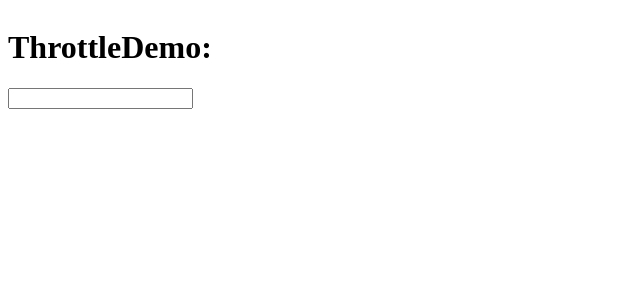
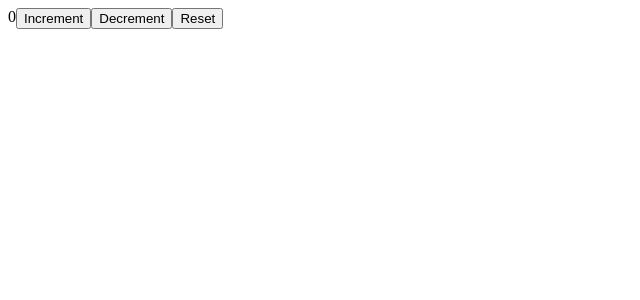
Before and after one commit to vrishabhparmar/react-tutorial, a React (Vite) app in the folder Week_2/my-app/: page / in a window 1280 px wide. Shown: the top 300 px of the page, without its empty margins (0-640 px from the left). Built offline with nearby package versions, Linux system fonts and the light colour scheme.

Commit message:
beginner1

```diff
--- a/Week_2/my-app/src/App.jsx
+++ b/Week_2/my-app/src/App.jsx
@@ -19,6 +19,7 @@ import Parent from './components/UseCallbackDemo'
 import UseReducerDemo from './components/UseReducerDemo'
 import DebounceDemo from './components/DebounceDemo'
 import ThrottleDemo from './components/ThrottleDemo'
+import CounterApp from './Beginner/Counter'
 
 
 /**
@@ -37,22 +38,7 @@ function App() {
 
   return (
     <>
-      {/* <Users persons={persons} /> */}
-      {/* <Counter/> */}
-      {/* <Controlled/>
-      <Uncontrolled/>
-      <List/> */}
-      {/* <Add/> */}
-      {/* <ClassComponent/> */}
-      {/* <FunctionalComponent/> */}
-      {/* <Timer/> */}
-      {/* <ContextExample/> */}
-      {/* <HigherOrder/> */}
-      {/* <PortalDemo/> */}
-      {/* <Parent/> */}
-      {/* <UseReducerDemo/> */}
-      {/* <DebounceDemo/> */}
-      <ThrottleDemo/>
+      <CounterApp/>
     </>
   )
 }
--- /dev/null
+++ b/Week_2/my-app/src/Beginner/Counter.jsx
@@ -0,0 +1,38 @@
+
+import { useState } from "react";
+
+const CounterApp = () => {
+
+    const [count, setCount] = useState(0);
+
+    function handleIncrement(){
+        setCount(count => count + 1);
+    }
+
+    function handleDecrement(){
+        setCount(count => count - 1);
+    }
+
+    function handleReset(){
+        setCount(0);
+    }
+
+    return (
+        <>
+            <div className="count">
+                {count}
+            </div>
+            <div className="increment-button">
+            <button onClick={handleIncrement}>Increment</button>
+            </div>
+            <div className="decrement-button">
+            <button onClick={handleDecrement}>Decrement</button>
+            </div>
+            <div className="reset-button">
+                <button onClick={handleReset}>Reset</button>
+            </div>
+        </>
+    )
+}
+
+export default CounterApp;
```
